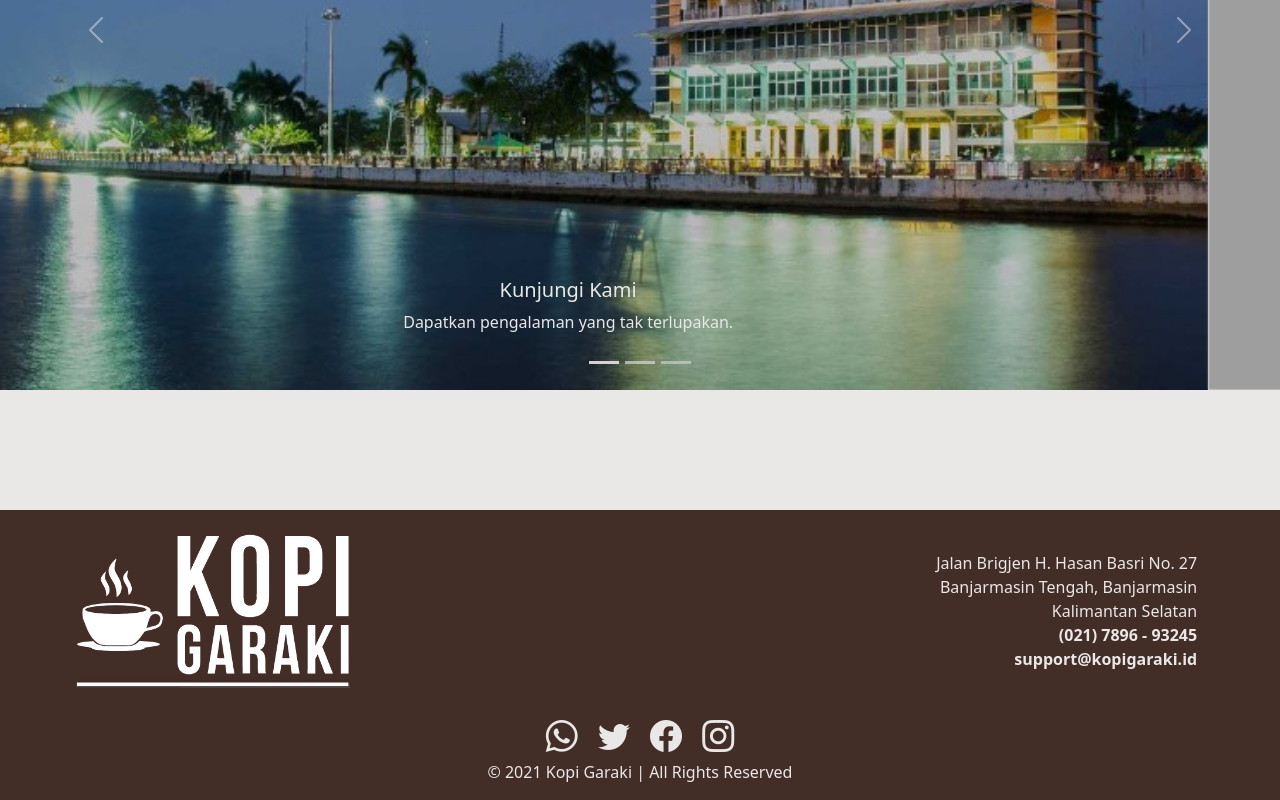
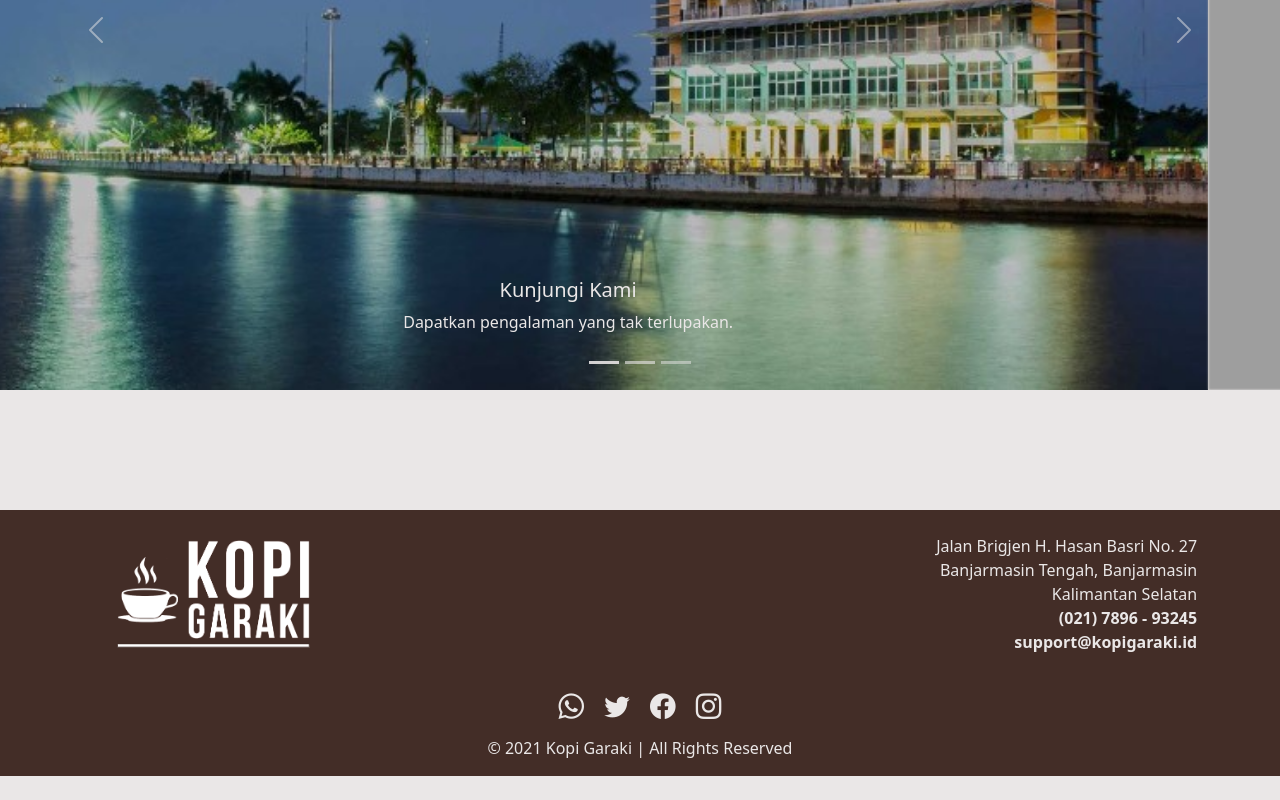
Before and after one commit to Kelompok3-DW/Kopi-Garaki, a website: page index.html in a window 1280 px wide. Shown: the part 396-1196 px from the top of the page. After the commit the page ends 1172 px from the top, so only its background shows below. Drawn offline with nearby package versions, Linux system fonts and the light colour scheme; grey boxes are pictures that could not be loaded.

Commit message:
ubah size
- size logo footer
- size sosmed
- tambah margin sosmed

```diff
--- a/assets/css/homepage-responsive.css
+++ b/assets/css/homepage-responsive.css
@@ -9,6 +9,10 @@
     .logo-wrapper {
         width: 50%;
     }
+
+	.sosmed {
+	margin: 20px 0;
+	}
 
     .sosmed .bi {
         font-size: 3rem;
--- a/assets/css/homepage.css
+++ b/assets/css/homepage.css
@@ -9,7 +9,7 @@
 
 /* Footer */
 .logo-wrapper {
-    width: 80%;
+    width: 60%;
 }
 
 .logo-wrapper img {
@@ -20,6 +20,10 @@
     text-decoration: none;
 }
 
+.sosmed {
+	margin: 10px 0;
+}
+
 .sosmed .bi {
-    font-size: 2.5vw;
+    font-size: 2vw;
 }
```
